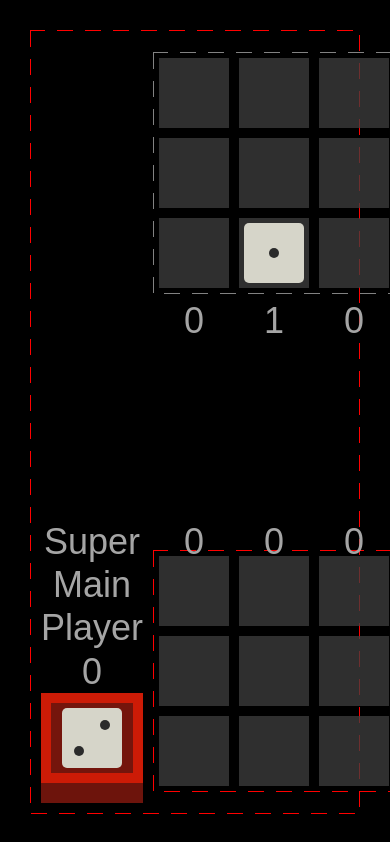
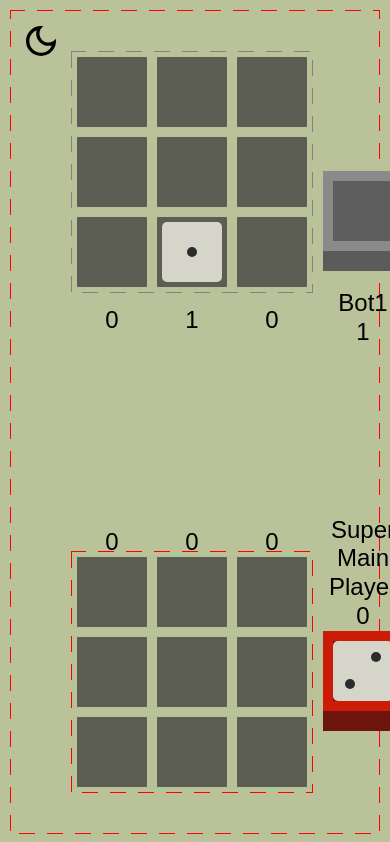
Before and after one commit to madanimatronic/knucklebones, a Next.js app: page / in a window 390 px wide. Built offline with nearby package versions, Linux system fonts and the light colour scheme; a web font is replaced by a local one.

Commit message:
feat: improve responsive page behavior and add basic color-themes

```diff
--- a/src/components/Dice/Dice.module.scss
+++ b/src/components/Dice/Dice.module.scss
@@ -19,7 +19,7 @@
     --dice-size: 70px;
   }
 
-  @include mixins.responsive('md') {
+  @include mixins.responsive('sm') {
     --dice-size: 60px;
   }
 }
--- a/src/components/PlayerField/PlayerField.module.scss
+++ b/src/components/PlayerField/PlayerField.module.scss
@@ -28,7 +28,7 @@
     --field-gap: 12px;
   }
 
-  @include mixins.responsive('md') {
+  @include mixins.responsive('sm') {
     --square-size: 70px;
     --field-gap: 10px;
   }
@@ -38,7 +38,10 @@
   }
 
   .interactive:hover {
-    background-color: yellowgreen;
+    background-color: #7e7e7e;
+    // Альтернативный цвет:
+    // background-color: yellowgreen;
+
     cursor: pointer;
   }
 }
--- a/src/components/PlayerWidgets/PlayerWidgets.module.scss
+++ b/src/components/PlayerWidgets/PlayerWidgets.module.scss
@@ -18,7 +18,7 @@
     --border-size: 15px;
   }
 
-  @include mixins.responsive('md') {
+  @include mixins.responsive('sm') {
     --border-size: 10px;
   }
 }
@@ -43,6 +43,10 @@
   border: var(--border-size) solid #8a8a8a;
   box-shadow: 0px var(--box-shadow-offset) var(--shadow-color);
   margin-bottom: var(--box-shadow-offset);
+
+  @include mixins.responsive('sm') {
+    height: auto;
+  }
 }
 
 .mainPlayer {
--- a/src/pages/index.tsx
+++ b/src/pages/index.tsx
@@ -6,6 +6,7 @@ import { IPlayer, Player } from '@/game/entities/Player';
 import { reverseField } from '@/game/utils/utils';
 import s from '@/styles/Home.module.scss';
 import clsx from 'clsx';
+import Image from 'next/image';
 import { useCallback, useEffect, useMemo, useState } from 'react';
 
 // TODO: хорошим и современным способом разделить логику и UI
@@ -34,6 +35,10 @@ export default function Home() {
   const [isBotMove, setIsBotMove] = useState(false);
 
   const [isGameRunning, setIsGameRunning] = useState(true);
+
+  // TODO: подумать как побороть моргание экрана при загрузке страницы
+  // (или можно сделать лоадер при загрузке страницы)
+  const [isDarkMode, setIsDarkMode] = useState(true);
 
   // Добавляет кубик в колонку активного игрока и обновляет поля игроков
   // Также переключает ход, определяет новое состояние игры и кидает кубик
@@ -84,6 +89,22 @@ export default function Home() {
   useEffect(() => {
     setDiceState(game.throwDice());
     setIsBotMove(Math.random() >= 0.5);
+    // console.log(window.matchMedia('(prefers-color-scheme: light)'));
+
+    const mediaQuery = window.matchMedia('(prefers-color-scheme: light)');
+
+    const handleChange = (evt: MediaQueryListEvent) =>
+      setIsDarkMode(!evt.matches);
+
+    if (mediaQuery.matches) {
+      setIsDarkMode(false);
+    }
+    // Срабатывает когда пользователь меняет предпочтение темы без перезагрузки
+    mediaQuery.addEventListener('change', handleChange);
+
+    return () => {
+      mediaQuery.removeEventListener('change', handleChange);
+    };
   }, []);
 
   useEffect(() => {
@@ -110,10 +131,21 @@ export default function Home() {
         metaDescription='some description'
         iconLink='/favicon.ico'
       />
-      <div className={s.page}>
+      <div className={clsx(s.page, isDarkMode ? s.dark : s.light)}>
         <main className={s.main}>
+          {/* TODO: Обернуть Image в кнопку для доступности и
+          стилизовать обводку при выборе через tab */}
+          <Image
+            className={s.themeButton}
+            src={isDarkMode ? '/light-mode.svg' : '/dark-mode.svg'}
+            onClick={() => setIsDarkMode(!isDarkMode)}
+            alt='theme-mode button'
+            width={50}
+            height={50}
+            priority
+          />
           <PlayerWidgets
-            className={clsx(s.widgets, s.playerWidgets)}
+            className={s.playerWidgets}
             playerName={playerState.name}
             playerPoints={game.calculatePlayerPoints(playerState)}
             diceValue={diceState}
@@ -168,7 +200,7 @@ export default function Home() {
             )}
           />
           <PlayerWidgets
-            className={clsx(s.widgets, s.botWidgets)}
+            className={s.botWidgets}
             playerName={botState.name}
             playerPoints={game.calculatePlayerPoints(botState)}
             diceValue={diceState}
--- a/src/styles/Home.module.scss
+++ b/src/styles/Home.module.scss
@@ -11,24 +11,53 @@
 // TODO: Убедиться, что компоненты, страница, игровые сущности и утилиты
 // смогут без проблем переехать на новый проект (не должно быть жесткой привязки к этому проекту)
 
+// TODO: собрать все цвета по файлам стилей и вынести их в переменные
 .page {
-  // --background: $full-black;
-  // --foreground: $full-white;
+  // --background: red;
+  // --foreground: blue;
 
   display: flex;
   align-items: stretch;
 
-  color: $full-white;
-  background-color: $full-black;
+  // background-color: $full-black;
+  // color: #a5a5a5;
+  background-color: var(--background, $full-black);
+  color: var(--foreground, #ff5e5e);
 
   min-height: 100svh;
   padding: 30px;
 
   font-size: 36px;
   line-height: 1.2;
-  color: #a5a5a5;
   font-family: var(--font-alkalami);
+
+  @include mixins.responsive('lg') {
+    padding: 20px;
+    font-size: 30px;
+  }
+
+  @include mixins.responsive('md') {
+    padding: 10px;
+    font-size: 24px;
+  }
 }
+
+.dark {
+  --background: #000000;
+  --foreground: #a5a5a5;
+}
+
+.light {
+  --background: #bac299;
+  --foreground: #000000;
+}
+
+// @media (prefers-color-scheme: dark) {
+//   .page {
+//     --background: #0a0a0a;
+//     --foreground: #ededed;
+//   }
+// }
 
 .main {
   --base-padding: 10px;
@@ -40,6 +69,7 @@
   // Можно выделить место в % или фракциях
   // grid-template-rows: 1fr 15% 1fr;
   // grid-template-rows: 10fr 4fr 10fr;
+  // grid-template-rows: 375fr 120fr 375fr;
   grid-template-columns: 1fr 1fr 1fr;
   // Альтернативный способ:
   // grid-template-columns: 1fr auto 1fr;
@@ -47,20 +77,43 @@
   justify-items: center;
   column-gap: var(--grid-column-gap);
   @include mixins.custom-dashed-border(2px, $full-red, var(--base-padding));
+
+  @include mixins.responsive('md') {
+    grid-template-rows: 1fr 140px 1fr;
+  }
+
+  @include mixins.responsive('sm') {
+    grid-template-rows: 1fr 130px 1fr;
+  }
 }
 
-.widgets {
-  // max-width: 310px;
-  // max-height: 320px;
-  // width: 100%;
-  // height: 100%;
+.themeButton {
+  align-self: flex-start;
+  justify-self: flex-start;
+  cursor: pointer;
+
+  @include mixins.responsive('sm') {
+    width: 40px;
+    height: 40px;
+  }
 }
 
-.field {
-}
+// .widgets {
+//   // max-width: 310px;
+//   // max-height: 320px;
+//   // width: 100%;
+//   // height: 100%;
+// }
+
+// .field {
+// }
 
 .playerWidgets {
   grid-row: 3;
+
+  @include mixins.responsive('sm') {
+    grid-column: 3;
+  }
 }
 
 .playerField {
@@ -88,6 +141,14 @@
     background-color: #c23d3d;
     text-align: center;
     padding: 0px 24px;
+
+    @include mixins.responsive('lg') {
+      height: 54px;
+    }
+
+    @include mixins.responsive('md') {
+      height: 46px;
+    }
 
     &:hover {
       cursor: pointer;
--- a/src/styles/globals.scss
+++ b/src/styles/globals.scss
@@ -1,16 +1,16 @@
 @use './variables' as *;
 
-:root {
-  --background: #ffffff;
-  --foreground: #171717;
-}
+// :root {
+//   --background: #ffffff;
+//   --foreground: #171717;
+// }
 
-@media (prefers-color-scheme: dark) {
-  :root {
-    --background: #0a0a0a;
-    --foreground: #ededed;
-  }
-}
+// @media (prefers-color-scheme: dark) {
+//   :root {
+//     --background: #0a0a0a;
+//     --foreground: #ededed;
+//   }
+// }
 
 html,
 body {
```
Also changed, not shown: public/dark-mode.svg (added), public/light-mode.svg (added).
